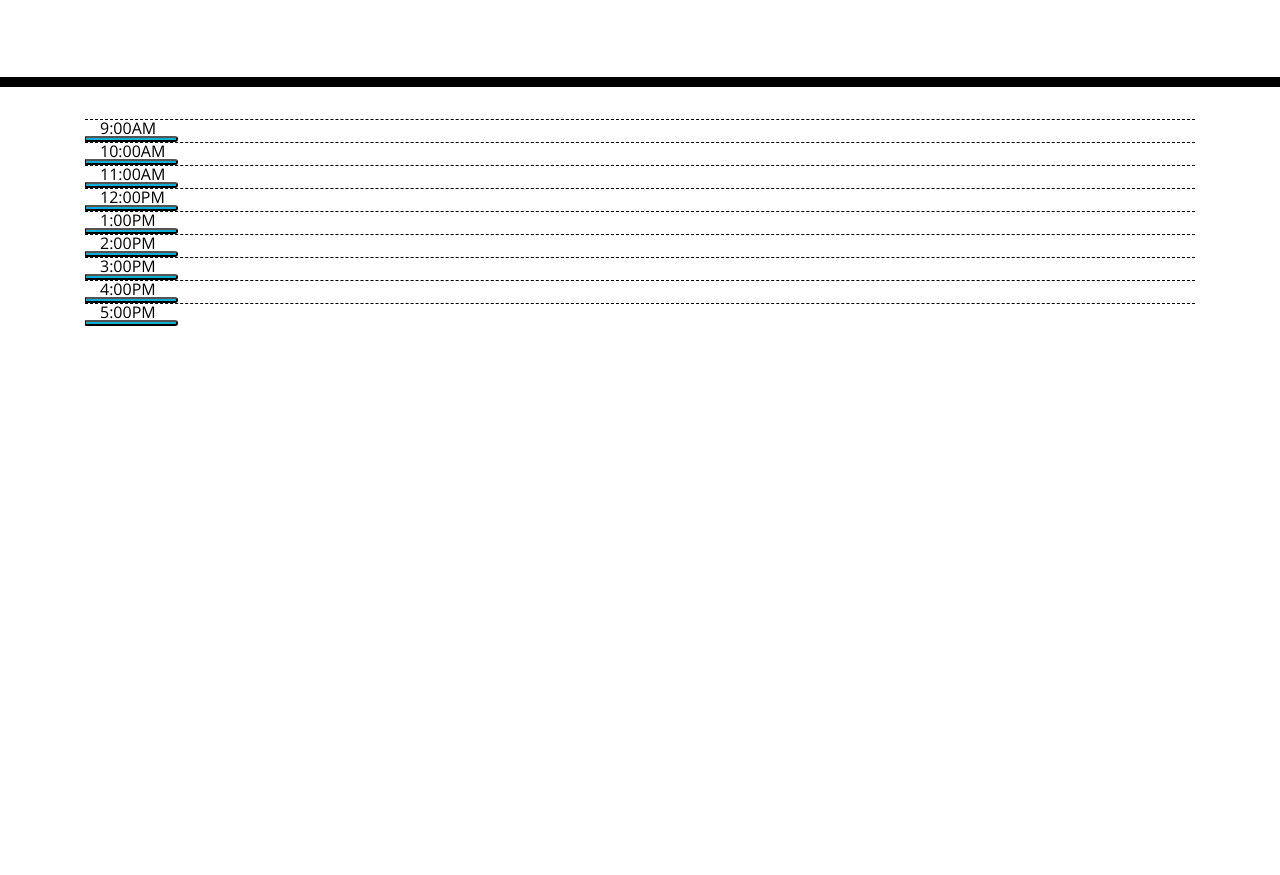
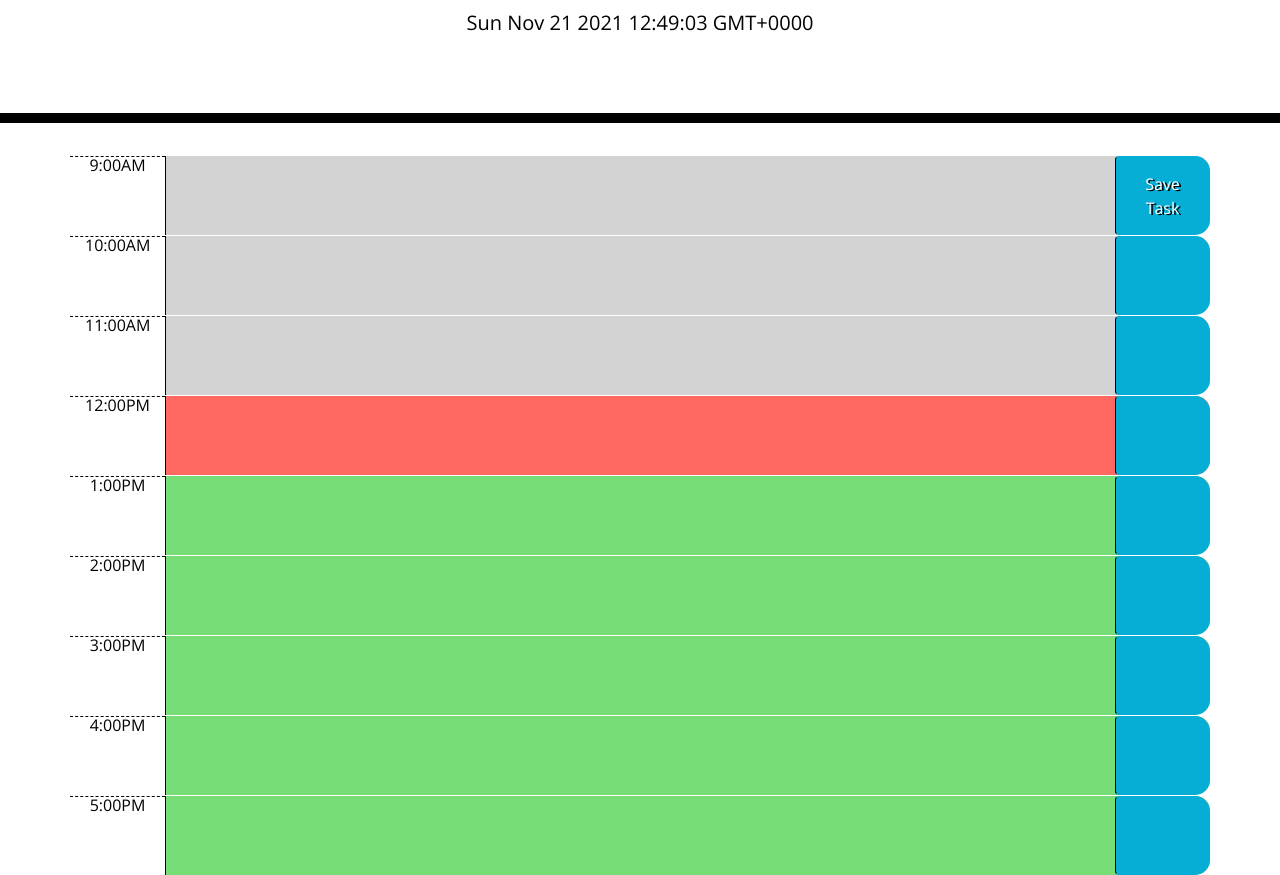
Before and after one commit to sarahwesley/workday-scheduler, a plain HTML site: page index.html in a window 1280 px wide. Shown: the part 181-1056 px from the top of the page. Before the commit the page ends 800 px from the top, so only its background shows below. Drawn offline with nearby package versions, Linux system fonts and the light colour scheme; files that its build step writes are made by us from their sources.

Commit message:
functionality with javascript added

```diff
--- a/assets/css/style.css
+++ b/assets/css/style.css
@@ -63,6 +63,8 @@ body {
     border-bottom-right-radius: 15px;
     background-color: #06AED5;
     color: white;
+    text-shadow: 2px 1px #000000;
+
   }
 
   .saveBtn i:hover {
--- a/assets/js/script.js
+++ b/assets/js/script.js
@@ -0,0 +1,68 @@
+// add current time and clock to scheduler
+var timeEl = $("#currentDay");
+var currentTime;
+clockUpdater();
+
+// load data
+loadData();
+
+// set time interval
+var clock = setInterval(clockUpdater, 1000)
+
+// show current time using moment
+function clockUpdater(){
+    currentTime = moment();
+    timeEl.text(currentTime);
+    checkTimeBlock();
+}
+
+// check time and highlight "hour" depending on past, present or future task
+function checkTimeBlock(){
+    var currentHour = currentTime.hours();
+    var timeBlock = $(".time-block");
+    for(var i = 0; i < timeBlock.length; i++){
+        var block = timeBlock[i];
+        if(parseInt(block.id.split("-")[0]) < currentHour){
+            $(block).addClass("past");
+        }
+        else if(parseInt(block.id.split("-")[0]) === currentHour){
+            $(block).removeClass("past");
+            $(block).addClass("present");
+        }
+        else{
+            $(block).removeClass("past");
+            $(block).removeClass("present");
+            $(block).addClass("future");
+        }
+    }
+}
+
+// save item on click
+$(".saveBtn").on("click", saveClick);
+
+// save button, save to local storage on click, make sure there is something to save too
+function saveClick(event){
+    var text = $(event.target).siblings(".description").val();
+    var time = $(event.target).parent().attr("id");
+
+    if(text === "")
+        alert("Type text into the field to save it on the calendar")
+    else{
+        localStorage.setItem(time, text);
+    }
+
+}
+
+
+// Load data from local storage to the hour block it was saved with
+function loadData(){
+    $('#9 .description').val(localStorage.getItem('9'));
+    $('#10 .description').val(localStorage.getItem('10'));
+    $('#11 .description').val(localStorage.getItem('11'));
+    $('#12 .description').val(localStorage.getItem('12'));
+    $('#13 .description').val(localStorage.getItem('13'));
+    $('#14 .description').val(localStorage.getItem('14'));
+    $('#15 .description').val(localStorage.getItem('15'));
+    $('#16 .description').val(localStorage.getItem('16'));
+    $('#17 .description').val(localStorage.getItem('17'));
+}
--- a/index.html
+++ b/index.html
@@ -18,7 +18,7 @@
       href="https://fonts.googleapis.com/css?family=Open+Sans&display=swap"
       rel="stylesheet"
     />
-    <link rel="stylesheet" href="style.css" />
+    <link rel="stylesheet" href="./assets/css/style.css" />
     <title>Work Day Scheduler</title>
   </head>
 
@@ -30,60 +30,53 @@
     </header>
     <div class="container">
       <!-- Timeblocks go here -->
-      <div id="9" class="col-12 hour mt-auto">9:00AM</div>
-      <div class="col task"></div>
-        <button class="col-1 saveBtn d-flex justify-content-center align-items-center">
-         <span class="oi oi-lock-locker"></span>
-        </button>
-      <div id="10" class="col-12 hour mt-auto">10:00AM</div>
-      <div class="col task"></div>
-        <button class="col-1 saveBtn d-flex justify-content-center align-items-center">
-         <span class="oi oi-lock-locker"></span>
-        </button>
-
-      <div id="11" class="col-12 hour mt-auto">11:00AM</div>
-      <div class="col task"></div>
-        <button class="col-1 saveBtn d-flex justify-content-center align-items-center">
-         <span class="oi oi-lock-locker"></span>
-        </button>
-
-      <div id="12" class="col-12 hour mt-auto">12:00PM</div>
-      <div class="col task"></div>
-        <button class="col-1 saveBtn d-flex justify-content-center align-items-center">
-         <span class="oi oi-lock-locker"></span>
-        </button>
-
-      <div id="13" class="col-12 hour mt-auto">1:00PM</div>
-      <div class="col task"></div>
-        <button class="col-1 saveBtn d-flex justify-content-center align-items-center">
-         <span class="oi oi-lock-locker"></span>
-        </button>
-
-      <div id="14" class="col-12 hour mt-auto">2:00PM</div>
-      <div class="col task"></div>
-        <button class="col-1 saveBtn d-flex justify-content-center align-items-center">
-         <span class="oi oi-lock-locker"></span>
-        </button>
-
-      <div id="15" class="col-12 hour mt-auto">3:00PM</div>
-      <div class="col task"></div>
-        <button class="col-1 saveBtn d-flex justify-content-center align-items-center">
-         <span class="oi oi-lock-locker"></span>
-        </button>
-
-      <div id="16" class="col-12 hour mt-auto">4:00PM</div>
-      <div class="col task"></div>
-        <button class="col-1 saveBtn d-flex justify-content-center align-items-center">
-         <span class="oi oi-lock-locker"></span>
-        </button>
-
-      <div id="17" class="col-12 hour mt-auto">5:00PM</div>
-      <div class="col task"></div>
-        <button class="col-1 saveBtn d-flex justify-content-center align-items-center">
-         <span class="oi oi-lock-locker"></span>
-        </button>
+      <div id="9" class="row time-block">
+        <div class="col-md-1 hour">9:00AM</div>
+        <textarea class="col-md-10 description"></textarea>
+        <button class="btn saveBtn col-md-1">Save Task</button>
+      </div>
+      <div id="10" class="row time-block">
+        <div class="col-md-1 hour">10:00AM</div>
+        <textarea class="col-md-10 description"></textarea>
+        <button class="btn saveBtn col-md-1"></button>
+      </div>
+      <div id="11" class="row time-block">
+        <div class="col-md-1 hour">11:00AM</div>
+        <textarea class="col-md-10 description"></textarea>
+        <button class="btn saveBtn col-md-1"></button>
+      </div>
+      <div id="12" class="row time-block">
+        <div class="col-md-1 hour">12:00PM</div>
+        <textarea class="col-md-10 description"></textarea>
+        <button class="btn saveBtn col-md-1"></button>
+      </div>
+      <div id="13" class="row time-block">
+        <div class="col-md-1 hour">1:00PM</div>
+        <textarea class="col-md-10 description"></textarea>
+        <button class="btn saveBtn col-md-1"></button>
+      </div>
+      <div id="14" class="row time-block">
+        <div class="col-md-1 hour">2:00PM</div>
+        <textarea class="col-md-10 description"></textarea>
+        <button class="btn saveBtn col-md-1"></button>
+      </div>
+      <div id="15" class="row time-block">
+        <div class="col-md-1 hour">3:00PM</div>
+        <textarea class="col-md-10 description"></textarea>
+        <button class="btn saveBtn col-md-1"></button>
+      </div>
+      <div id="16" class="row time-block">
+        <div class="col-md-1 hour">4:00PM</div>
+        <textarea class="col-md-10 description"></textarea>
+        <button class="btn saveBtn col-md-1"></button>
+      </div>
+      <div id="17" class="row time-block">
+        <div class="col-md-1 hour">5:00PM</div>
+        <textarea class="col-md-10 description"></textarea>
+        <button class="btn saveBtn col-md-1"></button>
       </div>
     </div>
+
 
     <script src="https://code.jquery.com/jquery-3.4.1.min.js"></script>
     <script src="https://cdnjs.cloudflare.com/ajax/libs/moment.js/2.24.0/moment.min.js"></script>
```
Also changed, not shown: assets/images/saveBtn.svg (added), assets/images/workdayMockup.gif (added), 3 other files.
